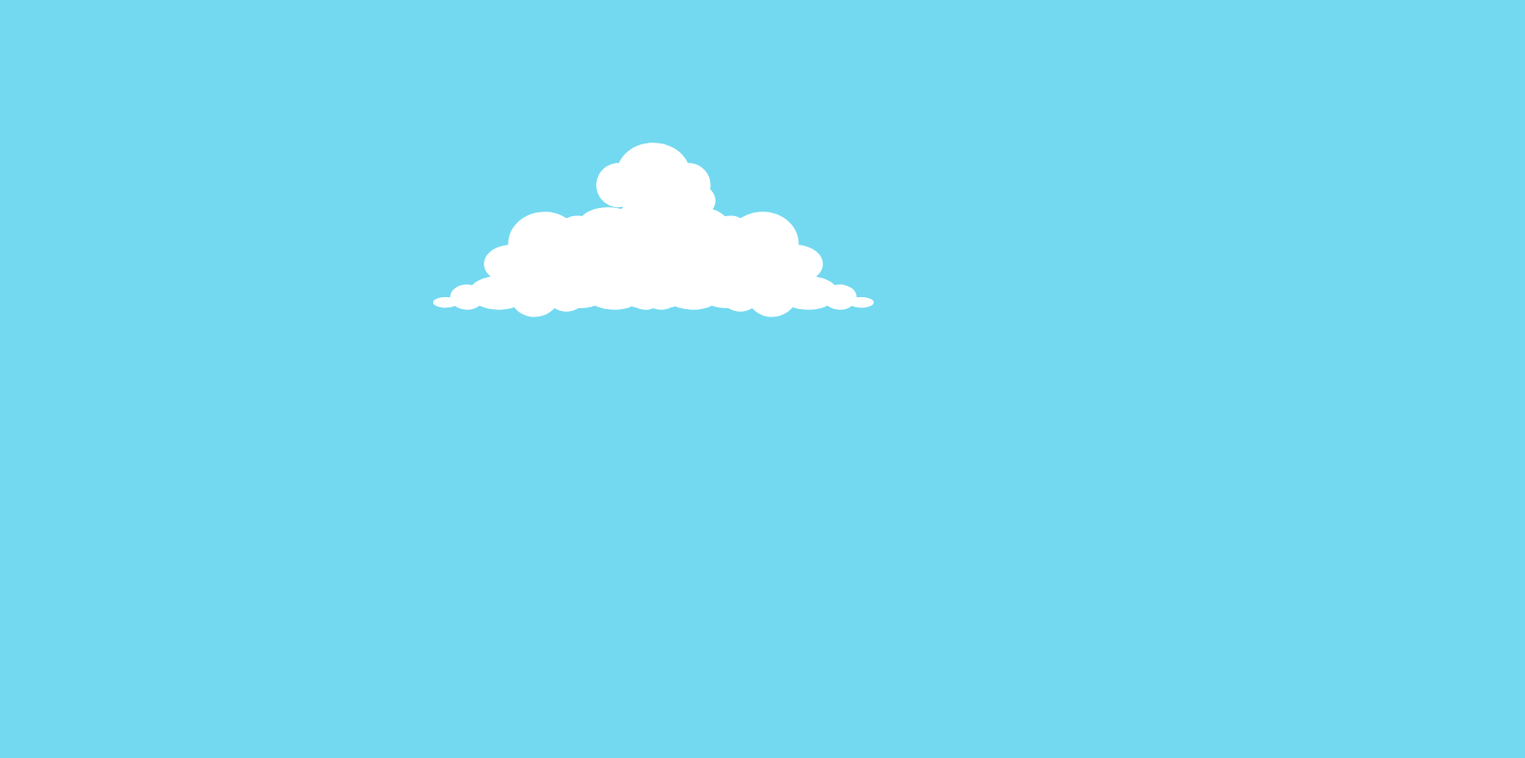
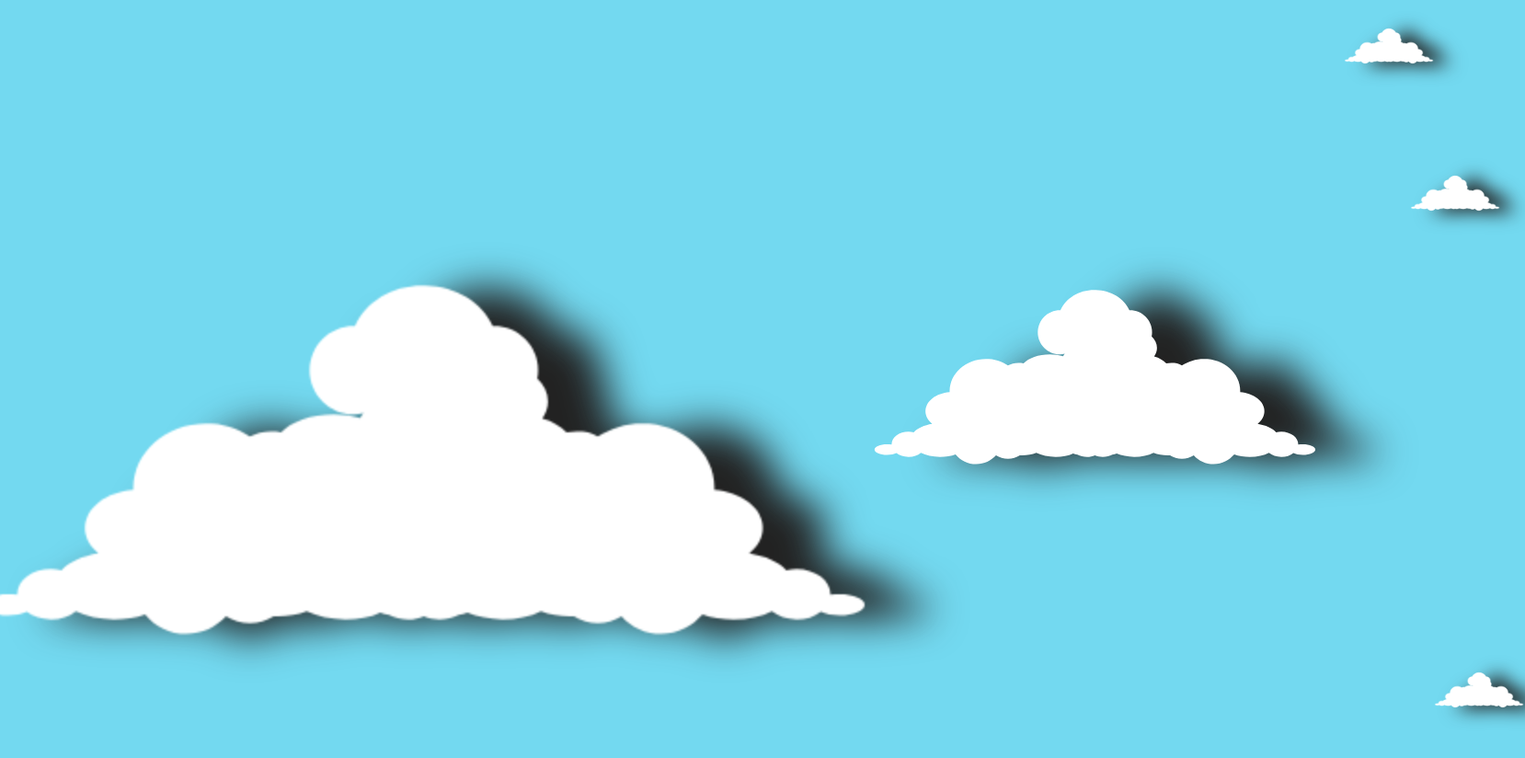
Before and after one commit to SathishSaminathan/HTML-CSS-JAVASCRIPT-TUTORIAL, a plain HTML site: page Cloud_Movement.html in a window 1280 px wide. Shown: the whole page at 92% size, 1658 px wide, since content can reach past the window. Before the commit the page ends 800 px from the top, so only its background shows below. Drawn offline with Linux system fonts and the light colour scheme.

Commit message:
added_two_more_clouds

```diff
--- a/Cloud_Movement.html
+++ b/Cloud_Movement.html
@@ -10,5 +10,9 @@
   </head>
   <body>
     <img src="./assets/Images/clouds.png" alt="" class="cloud">
+    <img src="./assets/Images/clouds.png" alt="" class="cloud">
+    <img src="./assets/Images/clouds.png" alt="" class="cloud">
+    <img src="./assets/Images/clouds.png" alt="" class="cloud">
+    <img src="./assets/Images/clouds.png" alt="" class="cloud">
   </body>
 </html>
--- a/assets/Styles/Cloud_Movement/Cloud_Movement.scss
+++ b/assets/Styles/Cloud_Movement/Cloud_Movement.scss
@@ -4,8 +4,45 @@ body {
   margin: 0;
   overflow: hidden;
   .cloud {
+    width: 1000px;
+    height: 1000px;
     position: absolute;
+    right: 120%;
+    filter: drop-shadow(70px 3px 22px #222);
     animation: cloud_movement 10s linear infinite;
+    &:nth-child(2) {
+      width: 500px;
+      height: 500px;
+      top: 20%;
+      animation: cloud_movement 12s linear infinite;
+      animation-delay: 2s;
+    }
+    &:nth-child(3) {
+      width: 100px;
+      height: 100px;
+      filter: drop-shadow(20px 3px 10px #222);
+      top: 20%;
+      animation: cloud_movement 20s linear infinite;
+      animation-delay: 2s;
+    }
+
+    &:nth-child(4) {
+      width: 100px;
+      height: 100px;
+      filter: drop-shadow(20px 3px 10px #222);
+      top: 0;
+      animation: cloud_movement 16s linear infinite;
+      animation-delay: 2s;
+    }
+
+    &:nth-child(5) {
+      width: 100px;
+      height: 100px;
+      filter: drop-shadow(20px 3px 10px #222);
+      bottom: 0;
+      animation: cloud_movement 22s linear infinite;
+      animation-delay: 2s;
+    }
   }
 }
 
```
Also changed, not shown: assets/Styles/Cloud_Movement/Cloud_Movement.css, 1 other file.
